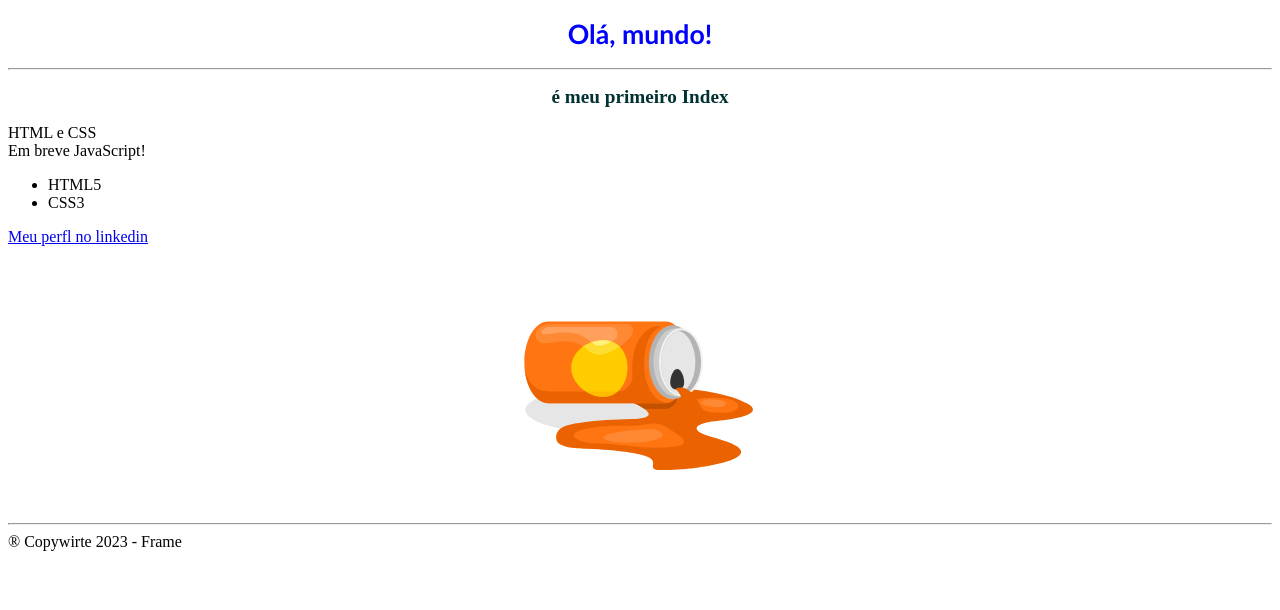
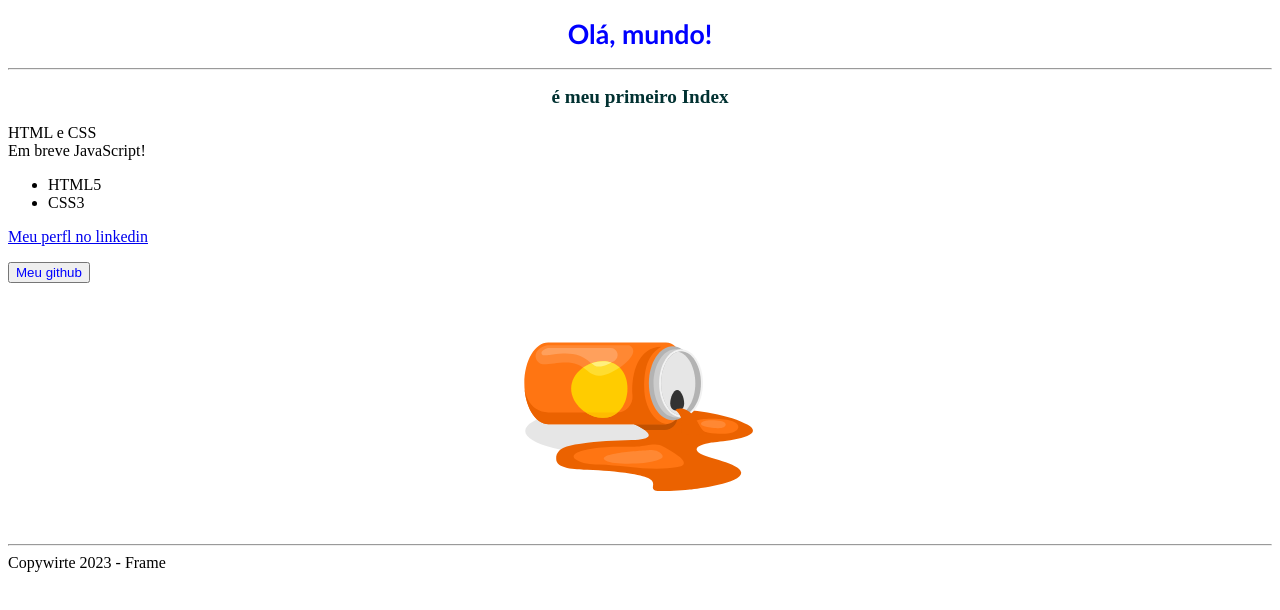
Before and after one commit to frame404/HelloWorlds, a plain HTML site: page index.html in a window 1280 px wide. Drawn offline with Linux system fonts and the light colour scheme.

Commit message:
Update index.html
Button

```diff
--- a/index.html
+++ b/index.html
@@ -3,7 +3,7 @@
 <head>
     <meta charset="UTF-8">
     <meta name="viewport" content="width=device-width, initial-scale=1.0">
-    <title>Frame - HTML5 e CSS3</title>
+    <title>Primeiro Index</title>
     <link rel="icon" href="images/favicon-32x32.png">
     <style>
         h1{
@@ -29,6 +29,11 @@
         footer{
             margin-top: auto;
         }
+
+        button{
+            color: blue;
+            animation-iteration-count: initial;
+        }
     </style>
 </head>
 <body>
@@ -46,9 +51,13 @@
                 <p>Meu perfl no linkedin</p>
             </a>
 
+            <a href="http://github.com/frame404" target="_blank" rel="noopener noreferrer">
+            <button>Meu github</button>
+            </a>
+
             <img src="images/orange.svg" alt="Orange down">
 
     <hr>
-    <footer>&reg Copywirte 2023 - Frame</footer>
+    <footer>Copywirte 2023 - Frame</footer>
 </body>
 </html>
```
